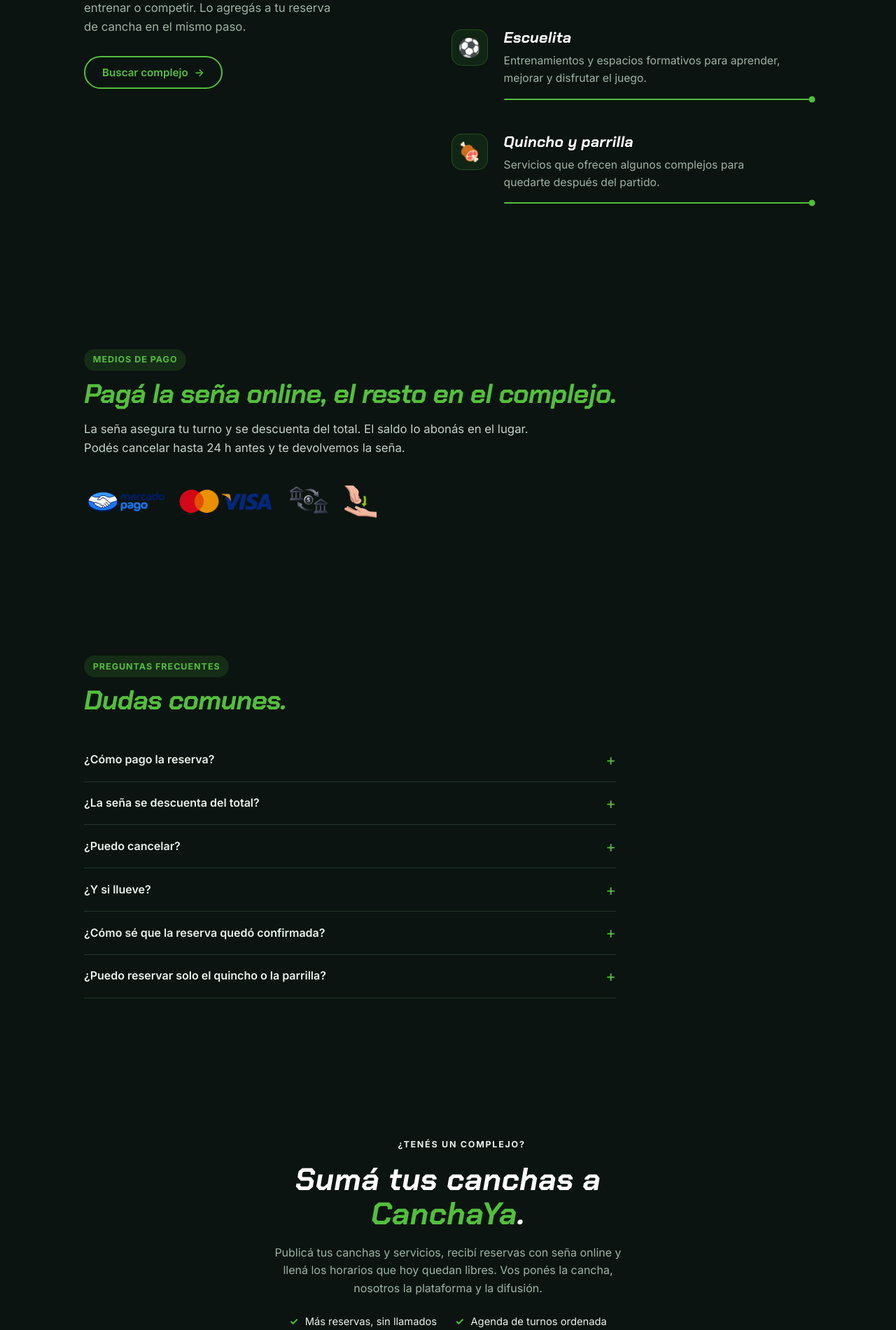
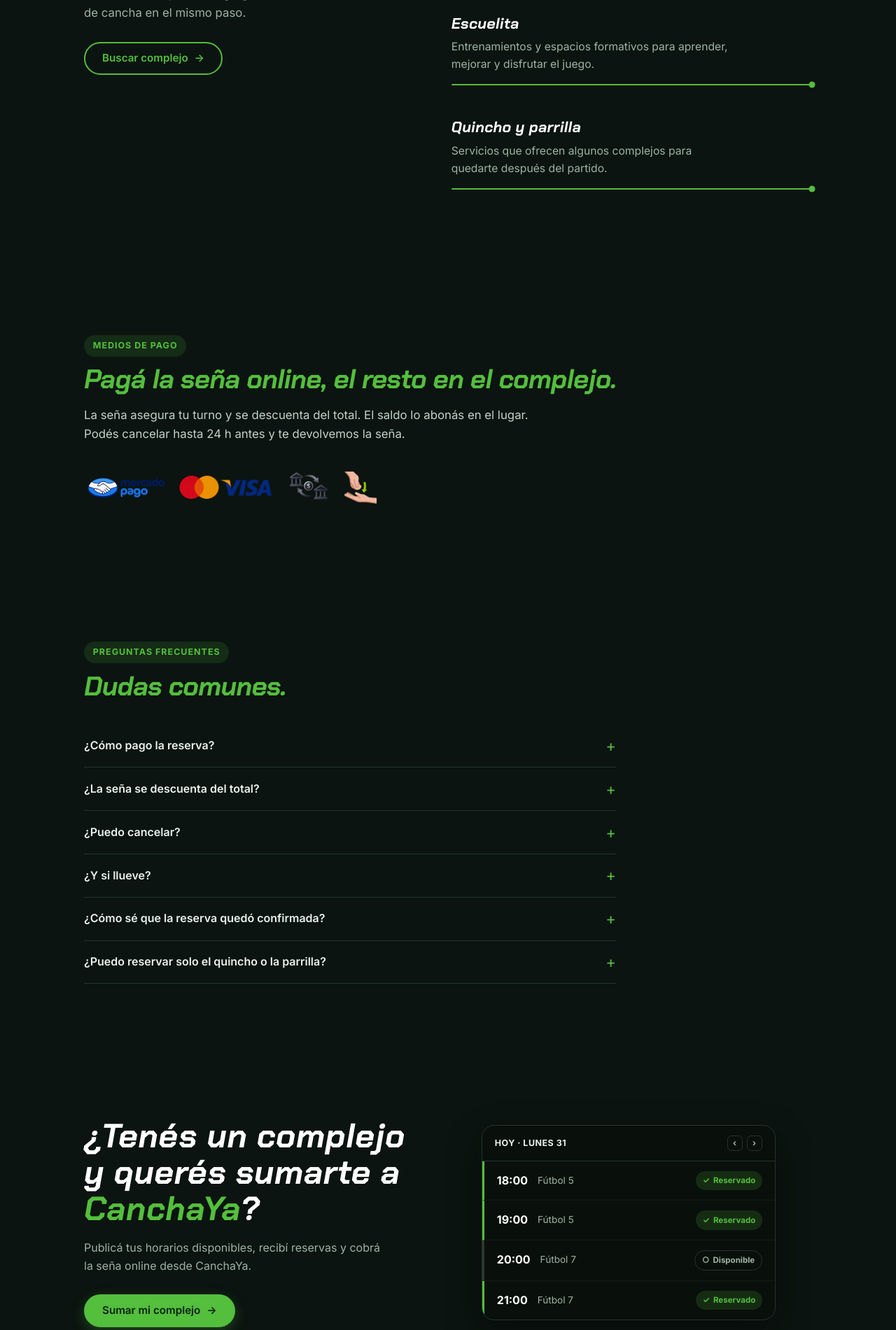
Before and after one commit to juanmadsv/proyecto_paradigmas_3, a PHP site: page / in a window 1280 px wide. Shown: the part 4055-5956 px from the top of the page at 70% size. Run offline with PHP 8.4, Linux system fonts and the light colour scheme.

Commit message:
Menu de 3 rayitas, sin emojis, seccion 'Suma tu complejo' con agenda, ajustes visuales

```diff
--- a/home.css
+++ b/home.css
@@ -788,21 +784,6 @@ main > section {
 .step {
   position: relative;
   z-index: 1;
-  display: grid;
-  grid-template-columns: 54px 1fr;
-  gap: 1.3rem;
-  align-items: start;
-}
-.step-ico {
-  width: 52px;
-  height: 52px;
-  display: grid;
-  place-items: center;
-  font-size: 26px;
-  line-height: 1;
-  border-radius: 15px;
-  background: rgba(84, 190, 61, .1);
-  border: 1px solid rgba(84, 190, 61, .28);
 }
 .step-body h3 {
   font-size: 1.35rem;
@@ -1152,42 +1102,92 @@ main > section {
 .banner .btn { margin-top: 1.7rem; }
 
 /* ============ SUMÁ TU COMPLEJO ============ */
-.join-panel {
-  max-width: 640px;
-  margin-inline: auto;
-  text-align: center;
+.join-section {
+  display: grid;
+  grid-template-columns: 1.05fr 1fr;
+  gap: clamp(32px, 6vw, 72px);
+  align-items: center;
 }
-.join-panel .eyebrow-line { justify-content: center; }
+.join-copy { max-width: 460px; }
 .join-title {
-  margin-top: 1rem;
-  font-size: clamp(1.8rem, 4vw, 2.8rem);
-  line-height: 1.1;
+  font-size: clamp(1.9rem, 4vw, 3rem);
+  line-height: 1.08;
   color: #fff;
 }
 .join-text {
-  margin: 1.1rem auto 0;
-  max-width: 52ch;
+  margin-top: 1.1rem;
+  max-width: 42ch;
   color: var(--page-fg-soft);
 }
-.join-perks {
+.join-copy .btn { margin-top: 1.7rem; }
+
+.agenda-mock {
+  width: 100%;
+  max-width: 420px;
+  border: 1px solid var(--page-border);
+  border-radius: 18px;
+  background: rgba(9, 14, 11, .8);
+  overflow: hidden;
+  box-shadow: 0 20px 50px rgba(0, 0, 0, .4);
+}
+.agenda-head {
   display: flex;
-  flex-wrap: wrap;
-  justify-content: center;
-  gap: 10px 26px;
-  margin: 1.5rem 0 1.9rem;
-}
-.join-perks li {
-  position: relative;
-  padding-left: 1.4rem;
-  font-size: .92rem;
+  align-items: center;
+  justify-content: space-between;
+  padding: 14px 18px;
+  border-bottom: 1px solid var(--page-border);
+  font-size: .78rem;
+  font-weight: 700;
+  letter-spacing: .04em;
+  text-transform: uppercase;
   color: var(--page-fg);
 }
-.join-perks li::before {
-  content: "\2713";
-  position: absolute;
-  left: 0;
-  color: var(--accent);
+.agenda-day { display: inline-flex; align-items: center; gap: 8px; }
+.agenda-nav { display: inline-flex; gap: 6px; color: var(--page-fg-soft); }
+.agenda-nav span {
+  display: grid;
+  place-items: center;
+  width: 22px;
+  height: 22px;
+  border: 1px solid var(--page-border);
+  border-radius: 6px;
+}
+
+.agenda-slots { display: flex; flex-direction: column; }
+.agenda-slot {
+  display: grid;
+  grid-template-columns: auto 1fr auto;
+  align-items: center;
+  gap: 14px;
+  padding: 14px 18px;
+  border-left: 3px solid transparent;
+  border-bottom: 1px solid rgba(255, 255, 255, .05);
+}
+.agenda-slot:last-child { border-bottom: 0; }
+.agenda-slot.is-taken { border-left-color: var(--accent); }
+.agenda-slot.is-free  { border-left-color: rgba(255, 255, 255, .16); }
+.agenda-slot b { font-size: 1rem; color: #fff; }
+.agenda-slot > span { font-size: .85rem; color: var(--page-fg-soft); }
+.agenda-slot em {
+  font-style: normal;
+  font-size: .72rem;
   font-weight: 700;
+  padding: .28rem .6rem;
+  border-radius: 999px;
+  display: inline-flex;
+  align-items: center;
+  gap: 5px;
+  white-space: nowrap;
+}
+.ag-ok { background: rgba(84, 190, 61, .16); color: var(--accent); }
+.ag-ok::before { content: "\2713"; }
+.ag-free { border: 1px solid var(--page-border); color: var(--page-fg-soft); }
+.ag-free::before { content: "\25CB"; }
+
+@media (max-width: 820px) {
+  .join-section { grid-template-columns: 1fr; }
+  .join-copy { max-width: none; }
+  .agenda-mock { margin-inline: auto; }
 }
 
 /* ============ FOOTER ============ */
--- a/home.js
+++ b/home.js
@@ -30,10 +30,6 @@ document.addEventListener("DOMContentLoaded", () => {
 
     document.addEventListener("click", (e) => {
       if (!e.target.closest(".site-header")) setMenu(false);
-    });
-
-    window.matchMedia("(min-width: 900px)").addEventListener("change", (ev) => {
-      if (ev.matches) setMenu(false);
     });
   }
 
--- a/index.html
+++ b/index.html
@@ -38,7 +38,7 @@
     <!-- ============ HERO ============ -->
     <section class="hero">
       <p class="location-badge">
-        <span aria-hidden="true">📍</span> Posadas, Misiones · Plataforma de reservas
+        Posadas, Misiones · Plataforma de reservas
       </p>
 
       <h1 class="hero-title">
@@ -256,19 +256,16 @@
       <ol class="howto-steps">
         <li class="howto-step">
           <span class="howto-num">1</span>
-          <span class="howto-icon" aria-hidden="true">🔍</span>
           <h3>Buscás</h3>
           <p>Elegí zona, tipo de cancha y fecha. Ves los complejos con horarios libres.</p>
         </li>
         <li class="howto-step">
           <span class="howto-num">2</span>
-          <span class="howto-icon" aria-hidden="true">📅</span>
           <h3>Elegís turno y servicios</h3>
           <p>Reservá el horario y sumá lo que necesites: parrilla, quincho, vestuarios.</p>
         </li>
         <li class="howto-step">
           <span class="howto-num">3</span>
-          <span class="howto-icon" aria-hidden="true">✅</span>
           <h3>Confirmás con una seña</h3>
           <p>Pagás la seña online. El resto lo abonás en el complejo el día del partido.</p>
         </li>
@@ -290,7 +287,6 @@
 
       <ol class="services-steps">
         <li class="step">
-          <span class="step-ico" aria-hidden="true">🎉</span>
           <div class="step-body">
             <h3>Eventos y cumpleaños</h3>
             <p>Reservá la cancha y sumale quincho y parrilla para el festejo, en la misma reserva.</p>
@@ -299,7 +295,6 @@
         </li>
 
         <li class="step">
-          <span class="step-ico" aria-hidden="true">🏆</span>
           <div class="step-body">
             <h3>Torneos</h3>
             <p>Competiciones organizadas para equipos que quieren jugar, competir y medirse.</p>
@@ -308,7 +303,6 @@
         </li>
 
         <li class="step">
-          <span class="step-ico" aria-hidden="true">⚽</span>
           <div class="step-body">
             <h3>Escuelita</h3>
             <p>Entrenamientos y espacios formativos para aprender, mejorar y disfrutar el juego.</p>
@@ -317,7 +311,6 @@
         </li>
 
         <li class="step">
-          <span class="step-ico" aria-hidden="true">🍖</span>
           <div class="step-body">
             <h3>Quincho y parrilla</h3>
             <p>Servicios que ofrecen algunos complejos para quedarte después del partido.</p>
@@ -379,19 +372,25 @@
 
     <!-- ============ SUMÁ TU COMPLEJO ============ -->
     <section class="join-section" id="sumar-complejo">
-      <div class="join-panel">
-        <p class="eyebrow-line">¿Tenés un complejo?</p>
-        <h2 class="join-title">Sumá tus canchas a <span class="hl-lime">CanchaYa</span>.</h2>
+      <div class="join-copy">
+        <h2 class="join-title">¿Tenés un complejo y querés sumarte a <span class="hl-lime">CanchaYa</span>?</h2>
         <p class="join-text">
-          Publicá tus canchas y servicios, recibí reservas con seña online y llená
-          los horarios que hoy quedan libres. Vos ponés la cancha, nosotros la plataforma y la difusión.
+          Publicá tus horarios disponibles, recibí reservas y cobrá la seña online desde CanchaYa.
         </p>
-        <ul class="join-perks">
-          <li>Más reservas, sin llamados</li>
-          <li>Agenda de turnos ordenada</li>
-          <li>Seña cobrada por adelantado</li>
+        <a href="#contacto" class="btn btn-primary">Sumar mi complejo <span class="arrow">→</span></a>
+      </div>
+
+      <div class="agenda-mock" aria-hidden="true">
+        <div class="agenda-head">
+          <span class="agenda-day">Hoy · Lunes 31</span>
+          <span class="agenda-nav"><span>‹</span><span>›</span></span>
+        </div>
+        <ul class="agenda-slots">
+          <li class="agenda-slot is-taken"><b>18:00</b><span>Fútbol 5</span><em class="ag-ok">Reservado</em></li>
+          <li class="agenda-slot is-taken"><b>19:00</b><span>Fútbol 5</span><em class="ag-ok">Reservado</em></li>
+          <li class="agenda-slot is-free"><b>20:00</b><span>Fútbol 7</span><em class="ag-free">Disponible</em></li>
+          <li class="agenda-slot is-taken"><b>21:00</b><span>Fútbol 7</span><em class="ag-ok">Reservado</em></li>
         </ul>
-        <a href="#contacto" class="btn btn-primary">Contactanos <span class="arrow">→</span></a>
       </div>
     </section>
 
```
Also changed, not shown: other parts of home.css (+13 -48 lines), README.md. Lines whose indentation alone changed are shown as unchanged.
